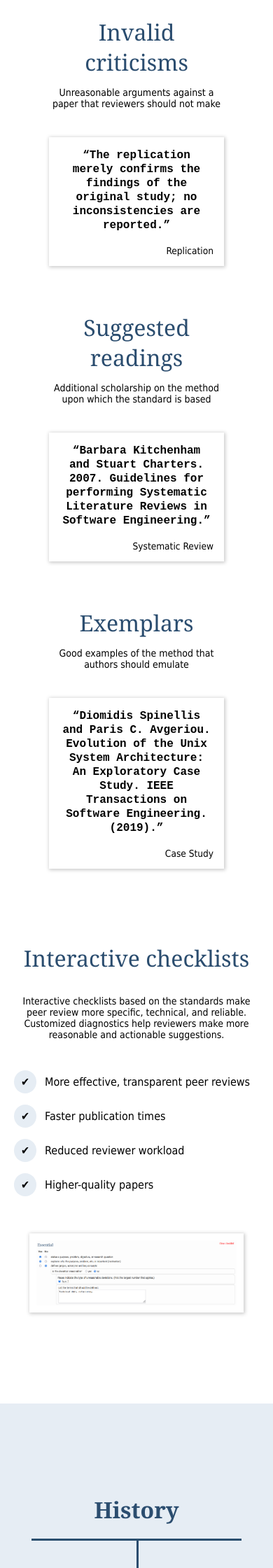
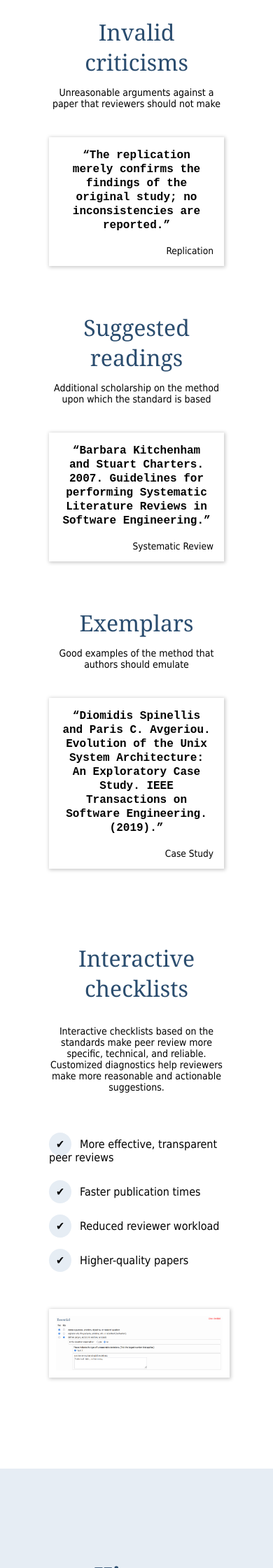
Before and after one commit to acmsigsoft/EmpiricalStandards, a Jekyll site: the page built from index.md, in a window 390 px wide. Shown: the part 4160-6400 px from the top of the page at 70% size. Built offline with Jekyll 4.4.1, drawn with Linux system fonts in a browser that asks for light colours.

Commit message:
Small style fixes on home page and checklists

```diff
--- a/assets/css/style.scss
+++ b/assets/css/style.scss
@@ -360,7 +360,7 @@
 .instruction_box  {
 	min-height: 500px;
 	display: flex;
-	flex-wrap: wrap
+	flex-wrap: wrap;
 }
 
 .instruction_box img {
@@ -401,6 +401,7 @@
 .benefit_list li {
 	font-size: 1.0em;
 	margin-bottom: 30px;
+	text-indent: 3em hanging;
 }
 
 .benefit_list li:before {
@@ -687,6 +688,11 @@
 }
 
 @media screen and (max-width: 1200px) {
+	.instruction_box  {
+		margin-left: 50px;
+		margin-right: 50px;
+	}
+
 	.instruction_text {
 		flex: 0 0 100%;
 		margin: 0;
@@ -695,12 +701,16 @@
 	}
 
 	.instruction_box img {
-		height: 29vw;
+		height: 25vw;
 		margin-top: 30px
 	}
 
 	.benefit_list {
 		text-align: left;
+	}
+
+	.benefit_container {
+		display: inline-block;
 	}
 }
 
--- a/form_generator/css/appearance.css
+++ b/form_generator/css/appearance.css
@@ -4,6 +4,10 @@
 }
 form:active {
 	color: blue;
+}
+
+.checklist_page_heading {
+	text-align: center;
 }
 
 .checklist_heading {
--- a/form_generator/index.html
+++ b/form_generator/index.html
@@ -17,7 +17,7 @@
     </head>
 
     <body>
-		<h1>Empirical Standards Checklist Generator</h1>
+		<h1 class="checklist_page_heading">Empirical Standards Checklist Generator</h1>
 
 		<div class="role-form-container">
 			<form id="authorForm" class="role-type" action="../form_generator/checklist.html" method="get">
--- a/form_generator/js/RequirementsChecklist.js
+++ b/form_generator/js/RequirementsChecklist.js
@@ -561,8 +561,9 @@
 
 			if (role == "\"author\"") {
 				checklistItemLI.classList.add("author_list_item");
-				checklistItemText.classList.add("item_text");
 			}
+
+			checklistItemText.classList.add("item_text");
 
 			if(IMRaDLineBreak) {
 				checklists.appendChild(document.createElement("br"));
--- a/index.md
+++ b/index.md
@@ -126,12 +126,14 @@
 			<p>Interactive checklists based on the standards make peer review more specific, technical, and reliable.
 			Customized diagnostics help reviewers make more reasonable and actionable suggestions.</p>
 
-			<ul class="benefit_list">
-				<li>More effective, transparent peer reviews</li>
-				<li>Faster publication times</li>
-				<li>Reduced reviewer workload</li>
-				<li>Higher-quality papers</li>
-			</ul>
+			<div class="benefit_container">
+				<ul class="benefit_list">
+					<li>More effective, transparent peer reviews</li>
+					<li>Faster publication times</li>
+					<li>Reduced reviewer workload</li>
+					<li>Higher-quality papers</li>
+				</ul>
+			</div>
 		</div>
 		<img src="assets/img/filling_checklist_crop.PNG">
 	</div>
```
